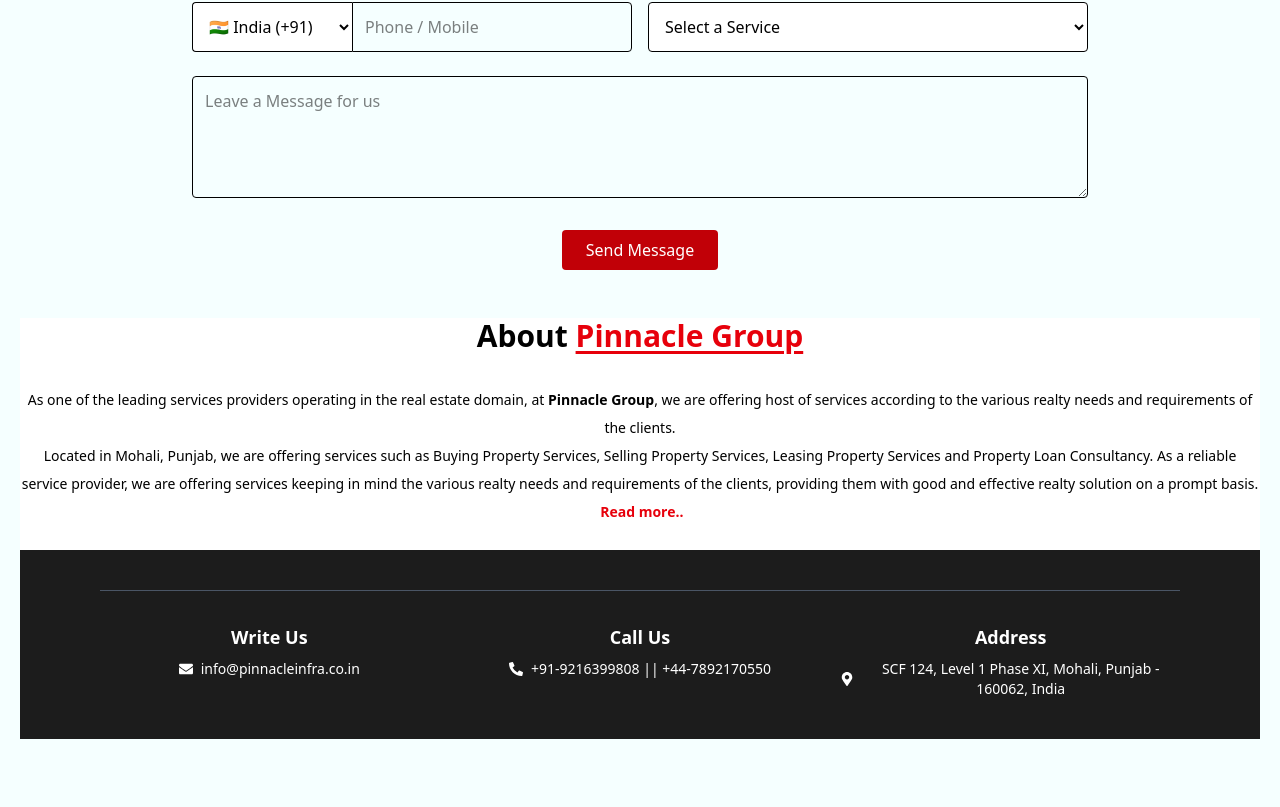
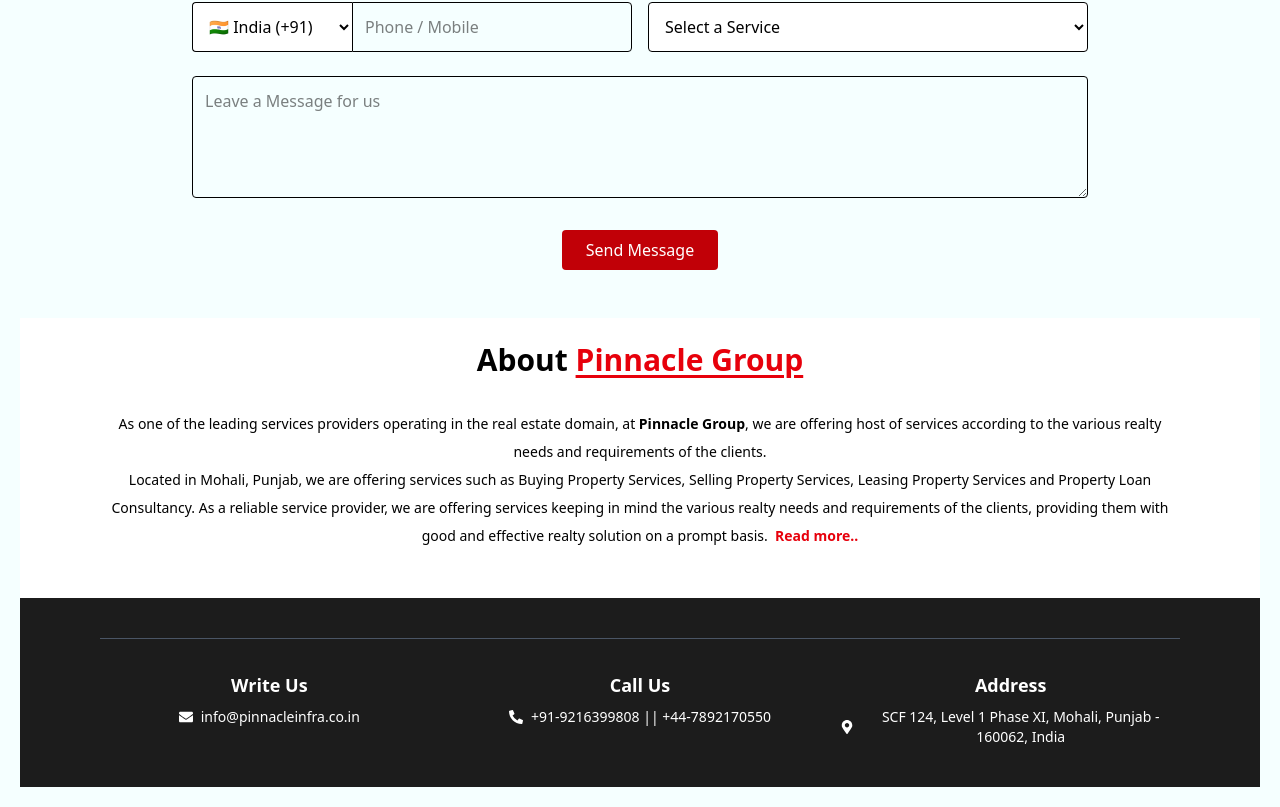
Before and after one commit to Abhixak/Pinnacle-Group-UK, a React (Vite) app: page / in a window 1280 px wide. Shown: the part 1915-2722 px from the top of the page. Before the commit the page ends 2674 px from the top, so only its background shows below. Built offline with nearby package versions, Linux system fonts and the light colour scheme.

Commit message:
Initial Chnages

```diff
--- a/src/Components/AboutSection.jsx
+++ b/src/Components/AboutSection.jsx
@@ -2,7 +2,7 @@
 
 const AboutSection = () => {
   return (
-    <div className="w-full bg-white flex flex-col items-center text-black  px-6 md:px-20 py-16 bg-white">
+    <div className="w-full bg-white flex flex-col items-center text-black  !px-6 md:!px-20 !py-6 bg-white">
       <h2 className="text-3xl font-bold !mb-8">
           About{" "}
           <span className="text-red-600 underline underline-offset-4">
```
